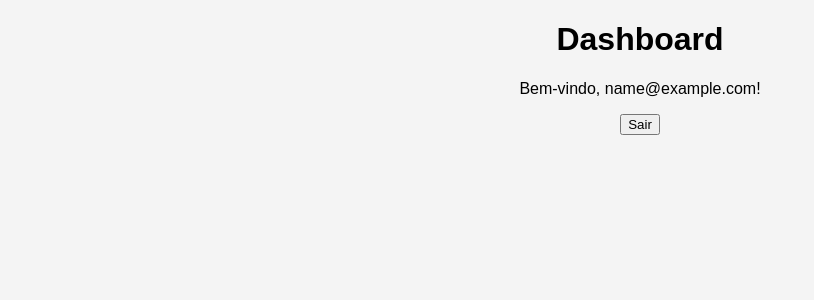
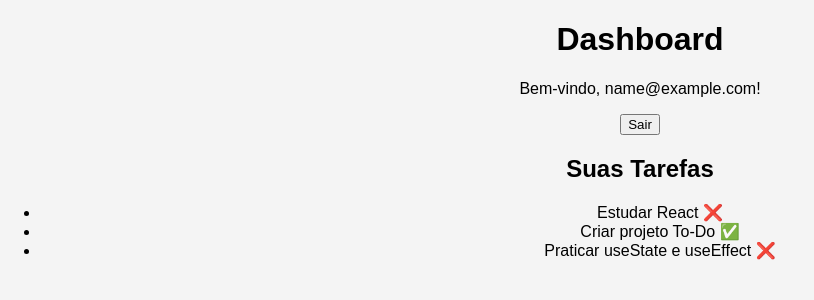
Before and after one commit to cledson-leite/to-do-avancado, a React (Vite) app: page /dashboard in a window 1280 px wide. Both pictures are taken after typing "name@example.com", "Sample123" into the empty fields and a click on the button "Entrar". Shown: the top 300 px of the page, without its empty margins (0-814 px from the left). Built offline with nearby package versions, Linux system fonts and the light colour scheme.

Commit message:
inicio do crud de tarefas
O Que Aprendemos Hoje?
✅ Criamos a página Dashboard
✅ Simulamos uma API com JSON estático
✅ Usamos useState e useEffect para carregar as tarefas
✅ Lidamos com mensagens de erro e loading

```diff
--- /dev/null
+++ b/public/data/tasks.json
@@ -0,0 +1,5 @@
+[
+  { "id": 1, "title": "Estudar React", "completed": false },
+  { "id": 2, "title": "Criar projeto To-Do", "completed": true },
+  { "id": 3, "title": "Praticar useState e useEffect", "completed": false }
+]
--- a/src/pages/Dashboard.jsx
+++ b/src/pages/Dashboard.jsx
@@ -1,13 +1,34 @@
+import { useState, useEffect } from "react";
 import { useAuth } from "../hooks/useAuth";
 import { useNavigate } from "react-router-dom";
 
 function Dashboard() {
   const { user, logout } = useAuth();
   const navigate = useNavigate();
+  const [tasks, setTasks] = useState([]);
+  const [loading, setLoading] = useState(true);
+  const [error, setError] = useState(null);
+
+  useEffect(() => {
+    async function fetchTasks() {
+      try {
+        const response = await fetch("/data/tasks.json"); // Simulando API externa
+        if (!response.ok) throw new Error("Erro ao carregar tarefas");
+        const data = await response.json();
+        setTasks(data);
+      } catch (err) {
+        setError(err.message);
+      } finally {
+        setLoading(false);
+      }
+    }
+
+    fetchTasks();
+  }, []);
 
   function handleLogout() {
     logout();
-    navigate("/"); // Agora pode navegar sem erro
+    navigate("/login");
   }
 
   return (
@@ -15,6 +36,19 @@ function Dashboard() {
       <h1>Dashboard</h1>
       <p>Bem-vindo, {user?.email}!</p>
       <button onClick={handleLogout}>Sair</button>
+
+      <h2>Suas Tarefas</h2>
+
+      {loading && <p>Carregando tarefas...</p>}
+      {error && <p style={{ color: "red" }}>{error}</p>}
+
+      <ul>
+        {tasks.map((task) => (
+          <li key={task.id}>
+            {task.title} {task.completed ? "✅" : "❌"}
+          </li>
+        ))}
+      </ul>
     </div>
   );
 }
```
